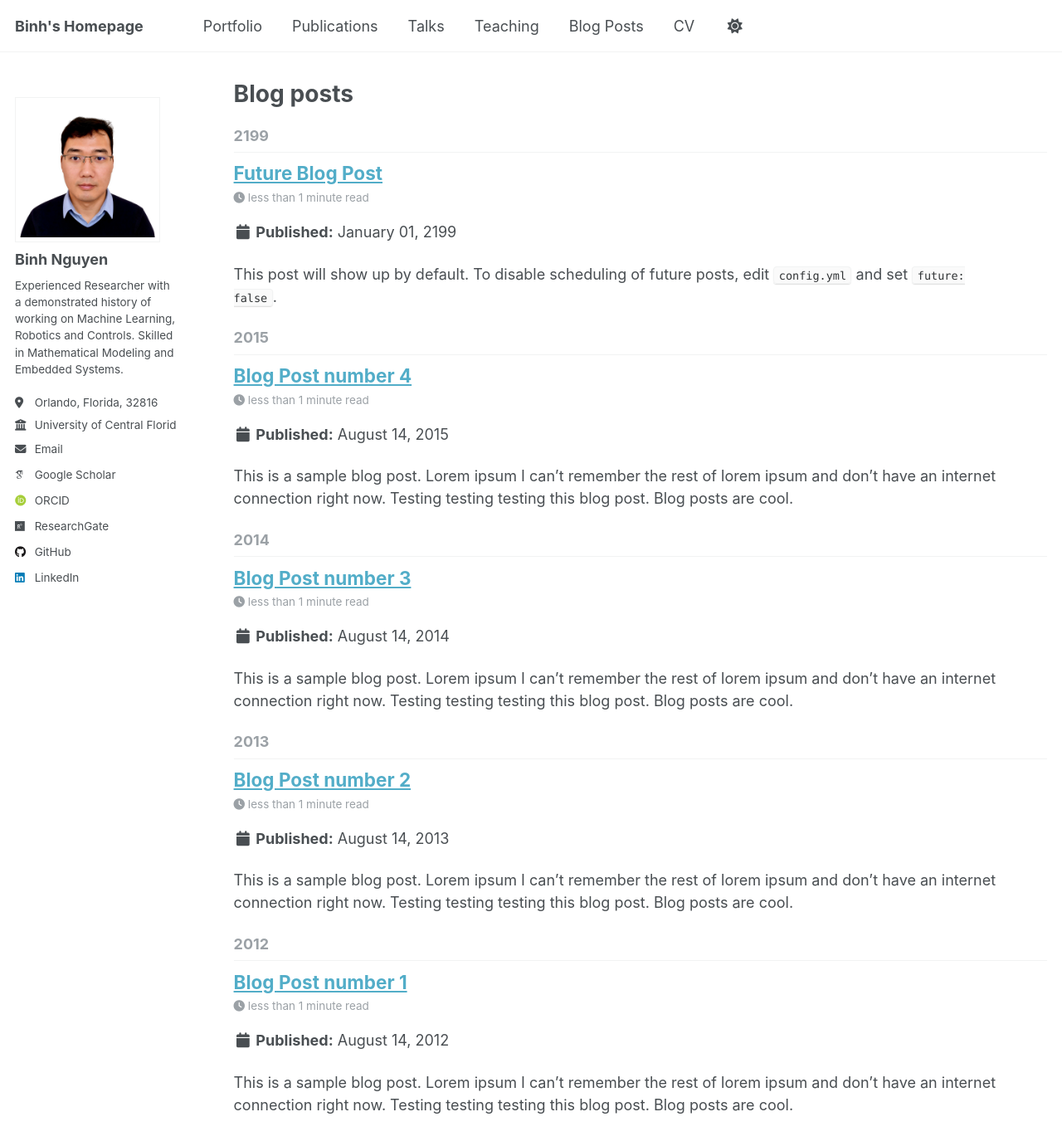
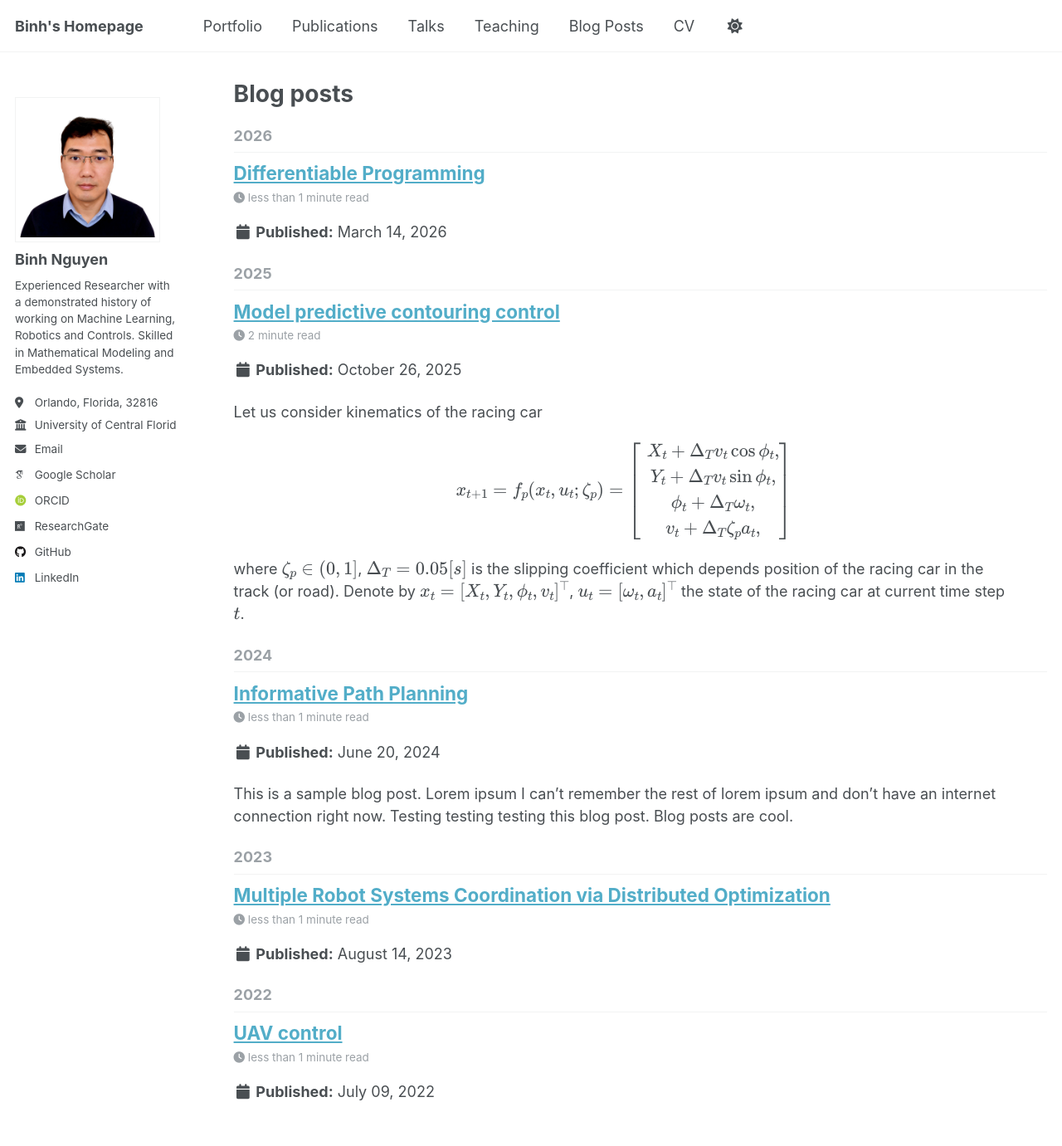
Before and after one commit to EasternBoy/EasternBoy.github.io, a Jekyll site: the page built from _pages/year-archive.html, in a window 1280 px wide and 1400 px high. Shown: the top 1381 px of the window at 83% size. Built offline with Jekyll 4.4.1, drawn with Linux system fonts in a browser that asks for light colours; some web fonts are replaced.

Commit message:
upload blog spot

```diff
--- a/_posts/2012-08-14-blog-post-1.md
+++ /dev/null
@@ -1,20 +0,0 @@
----
-title: 'Blog Post number 1'
-date: 2012-08-14
-permalink: /posts/2012/08/blog-post-1/
-tags:
-  - cool posts
-  - category1
-  - category2
----
-
-This is a sample blog post. Lorem ipsum I can't remember the rest of lorem ipsum and don't have an internet connection right now. Testing testing testing this blog post. Blog posts are cool.
-
-Headings are cool
-======
-
-You can have many headings
-======
-
-Aren't headings cool?
-------
--- a/_posts/2013-08-14-blog-post-2.md
+++ /dev/null
@@ -1,20 +0,0 @@
----
-title: 'Blog Post number 2'
-date: 2013-08-14
-permalink: /posts/2013/08/blog-post-2/
-tags:
-  - cool posts
-  - category1
-  - category2
----
-
-This is a sample blog post. Lorem ipsum I can't remember the rest of lorem ipsum and don't have an internet connection right now. Testing testing testing this blog post. Blog posts are cool.
-
-Headings are cool
-======
-
-You can have many headings
-======
-
-Aren't headings cool?
-------
--- /dev/null
+++ b/_posts/2022-07-09-blog-post-1.md
@@ -0,0 +1,9 @@
+---
+title: 'UAV control'
+date: 2022-07-09
+permalink: /posts/2022/07/blog-post-1/
+tags:
+  - UAV
+  - Control systems
+  - VICON
+---
--- /dev/null
+++ b/_posts/2023-08-14-blog-post-2.md
@@ -0,0 +1,9 @@
+---
+title: 'Multiple Robot Systems Coordination via Distributed Optimization'
+date: 2023-08-14
+permalink: /posts/2023/08/blog-post-2/
+tags:
+  - ADMM
+  - Optimization
+  - Robotics
+---
--- a/_posts/2014-08-14-blog-post-3.md
+++ b/_posts/2024-06-20-blog-post-3.md
@@ -1,11 +1,11 @@
 ---
-title: 'Blog Post number 3'
-date: 2014-08-14
-permalink: /posts/2014/08/blog-post-3/
+title: 'Informative Path Planning'
+date: 2024-06-20
+permalink: /posts/2024/06/blog-post-3/
 tags:
-  - cool posts
-  - category1
-  - category2
+  - ADMM
+  - Gaussian Process
+  - Information Gain
 ---
 
 This is a sample blog post. Lorem ipsum I can't remember the rest of lorem ipsum and don't have an internet connection right now. Testing testing testing this blog post. Blog posts are cool.
--- /dev/null
+++ b/_posts/2026-03-14-future-post.md
@@ -0,0 +1,9 @@
+---
+title: 'Differentiable Programming'
+date: 2026-03-14
+permalink: /posts/2025/10/blog-post-4/
+tags:
+  - Differentiable Optimization
+  - Implicit Function Theorem
+  - KKT
+---
--- a/_posts/2199-01-01-future-post.md
+++ /dev/null
@@ -1,11 +0,0 @@
----
-title: 'Future Blog Post'
-date: 2199-01-01
-permalink: /posts/2012/08/blog-post-4/
-tags:
-  - cool posts
-  - category1
-  - category2
----
-
-This post will show up by default. To disable scheduling of future posts, edit `config.yml` and set `future: false`.
```
Also changed, not shown: _pages/about.md (+29 -13 lines), _posts/2015-08-14-blog-post-4.md (deleted, +0 -20 lines), _posts/2025-10-26-blog-post-4.md (added, +80 -0 lines), _publications/2026_ACCESS_PIML-HVAC.md (added, +14 -0 lines), 1 other file.
